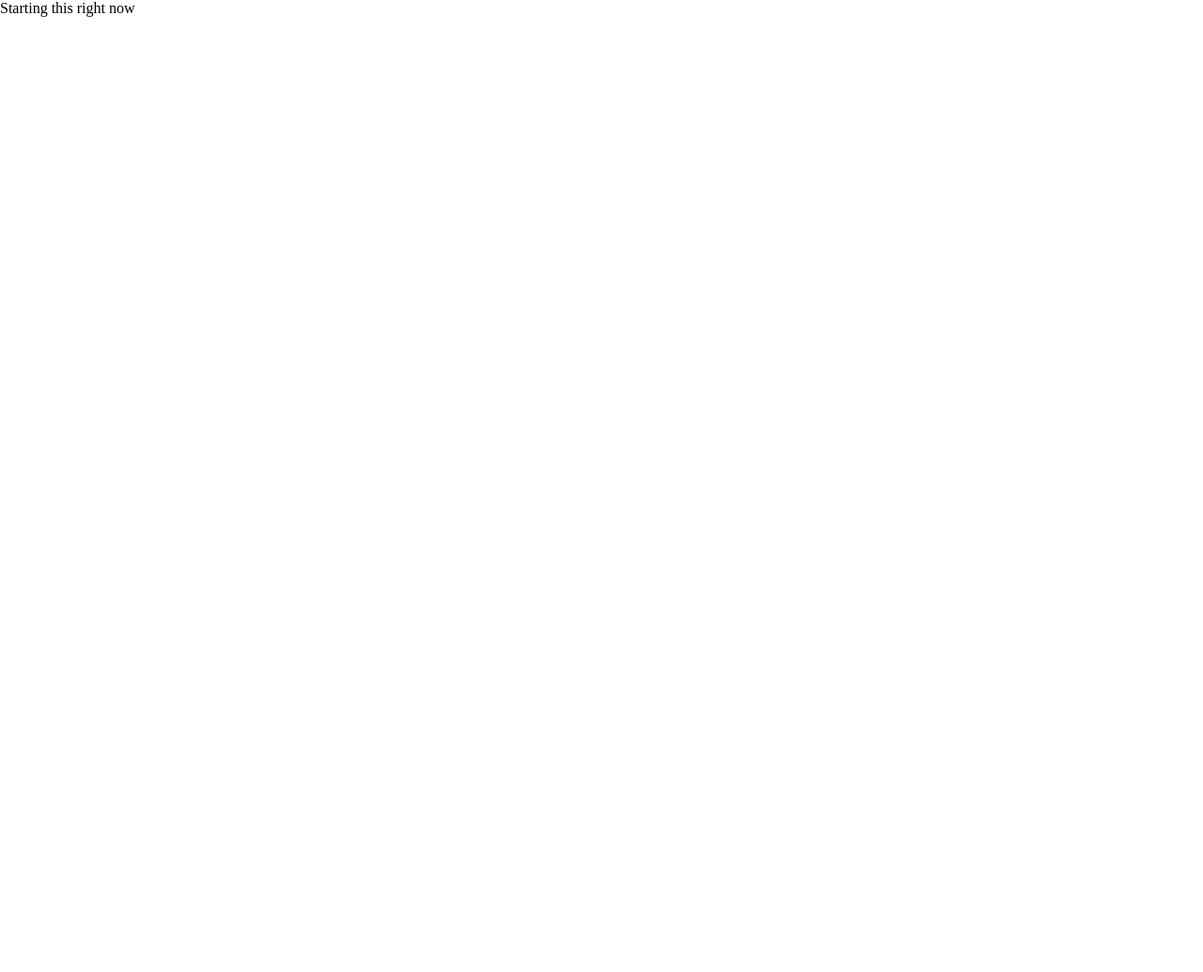
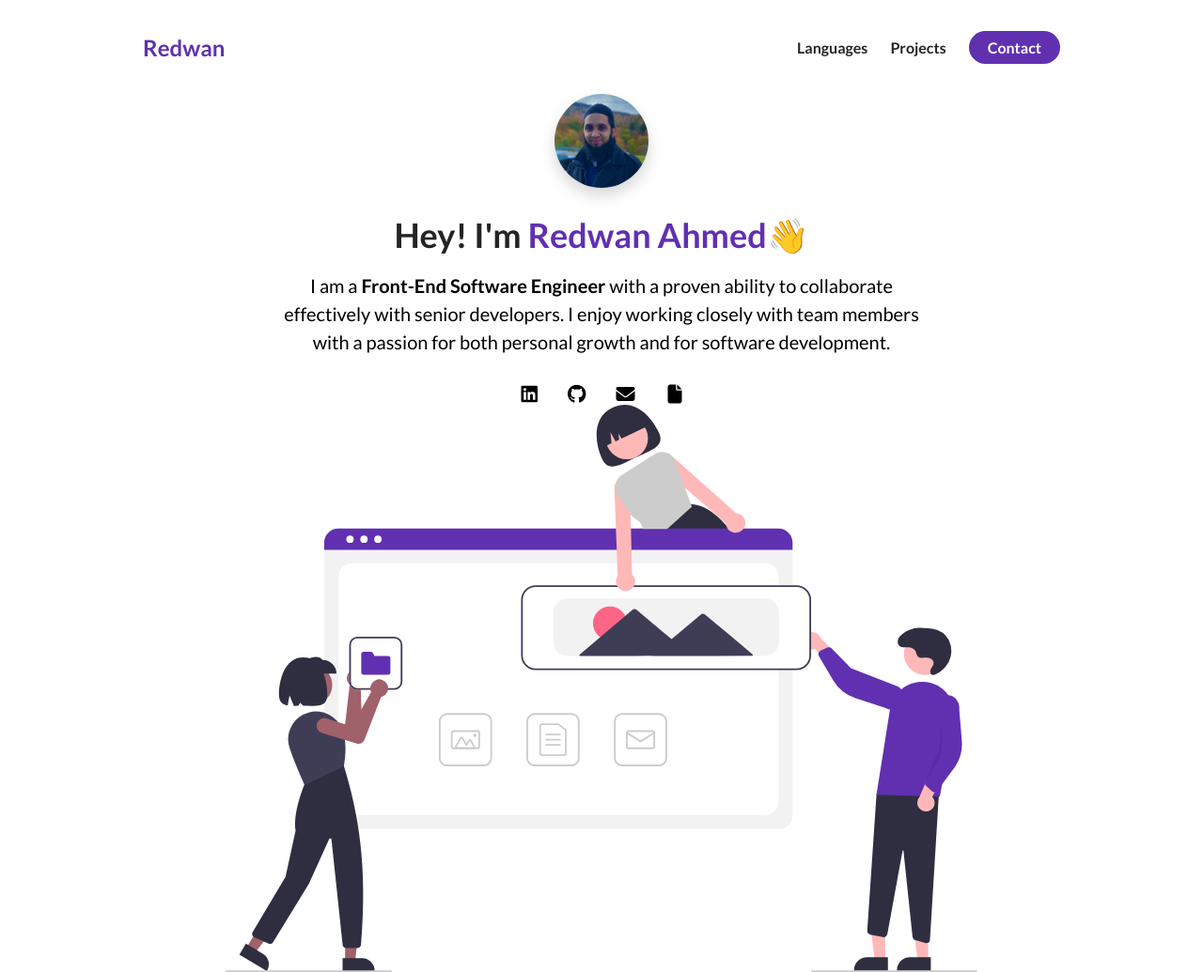
Before and after one commit to rahmed7331/ePortfolio_FES, a plain HTML site: page index.html in a window 1280 px wide. Shown: the whole page at 94% size. Before the commit the page ends 800 px from the top, so only its background shows below. Drawn offline with Linux system fonts and the light colour scheme.

Commit message:
created navbar + about me section

```diff
--- a/index.html
+++ b/index.html
@@ -4,10 +4,81 @@
     <meta charset="UTF-8" />
     <meta http-equiv="X-UA-Compatible" content="IE=edge" />
     <meta name="viewport" content="width=device-width, initial-scale=1.0" />
-    <link rel="stylesheet" href="style.css" />
-    <title>ePortfolio</title>
+    <link rel="stylesheet" href="./style.css" />
+    <script
+      src="https://kit.fontawesome.com/46139afb7e.js"
+      crossorigin="anonymous"
+    ></script>
+    <title>Redwan Ahmed</title>
   </head>
   <body>
-    Starting this right now
+    <section id="about-me">
+      <nav>
+        <div class="personal__logo">Redwan</div>
+        <ul class="nav__link--list">
+          <li>
+            <a
+              href=""
+              class="nav__link--anchor link__hover-effect link__hover-effect--black"
+              >Languages</a
+            >
+          </li>
+          <li>
+            <a
+              href=""
+              class="nav__link--anchor link__hover-effect link__hover-effect--black"
+              >Projects</a
+            >
+          </li>
+          <li>
+            <a href="" class="nav__link--anchor nav__link--anchor-primary"
+              >Contact</a
+            >
+          </li>
+        </ul>
+      </nav>
+
+      <div class="flex flex-1">
+        <div class="about-me__info row">
+          <div class="about-me__info--container">
+            <figure class="about-me__picture--mask">
+              <img
+                src="./assets/me.jpeg"
+                class="about-me__picture"
+                alt="Picture of Me!"
+              />
+            </figure>
+            <h1 class="about-me__info--title">
+              Hey! I'm <span class="text--purple">Redwan Ahmed</span>👋
+            </h1>
+            <p class="about-me__info-paragraph">
+              I am a <strong>Front-End Software Engineer</strong> with a proven
+              ability to collaborate effectively with senior developers. I enjoy
+              working closely with team members with a passion for both personal
+              growth and for software development.
+            </p>
+            <div class="about-me__links">
+              <a href="" class="about-me__link"
+                ><i class="fa-brands fa-linkedin"></i></a
+              ><a href="" class="about-me__link"
+                ><i class="fa-brands fa-github"></i></a
+              ><a href="" class="about-me__link"
+                ><i class="fa-solid fa-envelope"></i
+              ></a>
+              <a href="" class="about-me__link"
+                ><i class="fa-solid fa-file"></i
+              ></a>
+            </div>
+          </div>
+          <figure class="about-me__img--container">
+            <img
+              class="about-me__img"
+              src="./assets/undraw_websites.svg"
+              alt=""
+            />
+          </figure>
+        </div>
+      </div>
+    </section>
   </body>
 </html>
--- a/style.css
+++ b/style.css
@@ -1,5 +1,155 @@
+@import url("https://fonts.googleapis.com/css2?family=Lato:wght@400;700&display=swap");
+
 * {
+  font-family: "Lato", sans-serif;
   margin: 0;
   padding: 0;
   display: border-box;
 }
+
+h1,
+h2,
+h3,
+h4,
+h5,
+h6,
+span {
+  color: #242424;
+  text-align: center;
+  line-height: 1.25;
+}
+
+h1 {
+  font-size: 36px;
+}
+
+p {
+  line-height: 1.5;
+  font-size: 16px;
+}
+
+li {
+  list-style: none;
+}
+
+.flex {
+  display: flex;
+}
+
+.row {
+  width: 100%;
+  max-width: 800px;
+  margin: 0 auto;
+}
+
+.flex-1 {
+  flex: 1;
+}
+
+.text--purple {
+  color: #6030b1;
+}
+
+/* --------  Navigation Bar ---------- */
+nav {
+  height: 100px;
+  width: 100%;
+  max-width: 1000px;
+  margin: 0 auto;
+  display: flex;
+  justify-content: space-between;
+  align-items: center;
+}
+
+.nav__link--list {
+  display: flex;
+}
+
+.nav__link--anchor {
+  margin: 0 12px;
+  color: #242424;
+  text-decoration: none;
+  font-weight: 700;
+}
+
+.nav__link--anchor-primary {
+  background-color: #6030b1;
+  padding: 8px 20px;
+  border-radius: 50px;
+  color: white;
+  transition: all 300ms ease;
+}
+
+.nav__link--anchor-primary:hover {
+  background-color: #5d3eff;
+}
+
+.personal__logo {
+  font-size: 24px;
+  color: #6030b1;
+  margin: 0 12px;
+  font-weight: bold;
+}
+
+/* ---------- About Me ----------- */
+#about-me {
+  min-height: 100vh;
+  display: flex;
+  flex-direction: column;
+}
+
+.about-me__info {
+  display: flex;
+  flex-direction: column;
+}
+
+.about-me__info--container {
+  display: flex;
+  flex-direction: column;
+  justify-content: center;
+  align-items: center;
+  max-width: 680px;
+  margin: 0 auto;
+  text-align: center;
+}
+
+.about-me__picture--mask {
+  width: 100px;
+  height: 100px;
+  border-radius: 50%;
+  overflow: hidden;
+  box-shadow: 0 8px 16px rgba(0, 0, 0, 0.16);
+  margin-bottom: 28px;
+}
+
+.about-me__picture {
+  width: 100%;
+  /*Improving my picture*/
+  transform: scale(1.2);
+  padding-top: 8px;
+}
+
+.about-me__info--title {
+  margin-bottom: 16px;
+}
+
+.about-me__info-paragraph {
+  font-size: 20px;
+  margin-bottom: 28px;
+}
+
+.about-me__link {
+  font-size: 20px;
+  color: black;
+  padding: 0 16px;
+}
+
+.about-me__img--container {
+  flex: 1;
+  display: flex;
+  align-items: center;
+}
+
+.about-me__img {
+  width: 100%;
+}
```
Also changed, not shown: assets/chat.png (added), assets/dashboard.png (added), assets/logo.svg (added), assets/loopit.png (added), assets/me.jpeg (added), assets/undraw_websites.svg (added), 1 other file.
